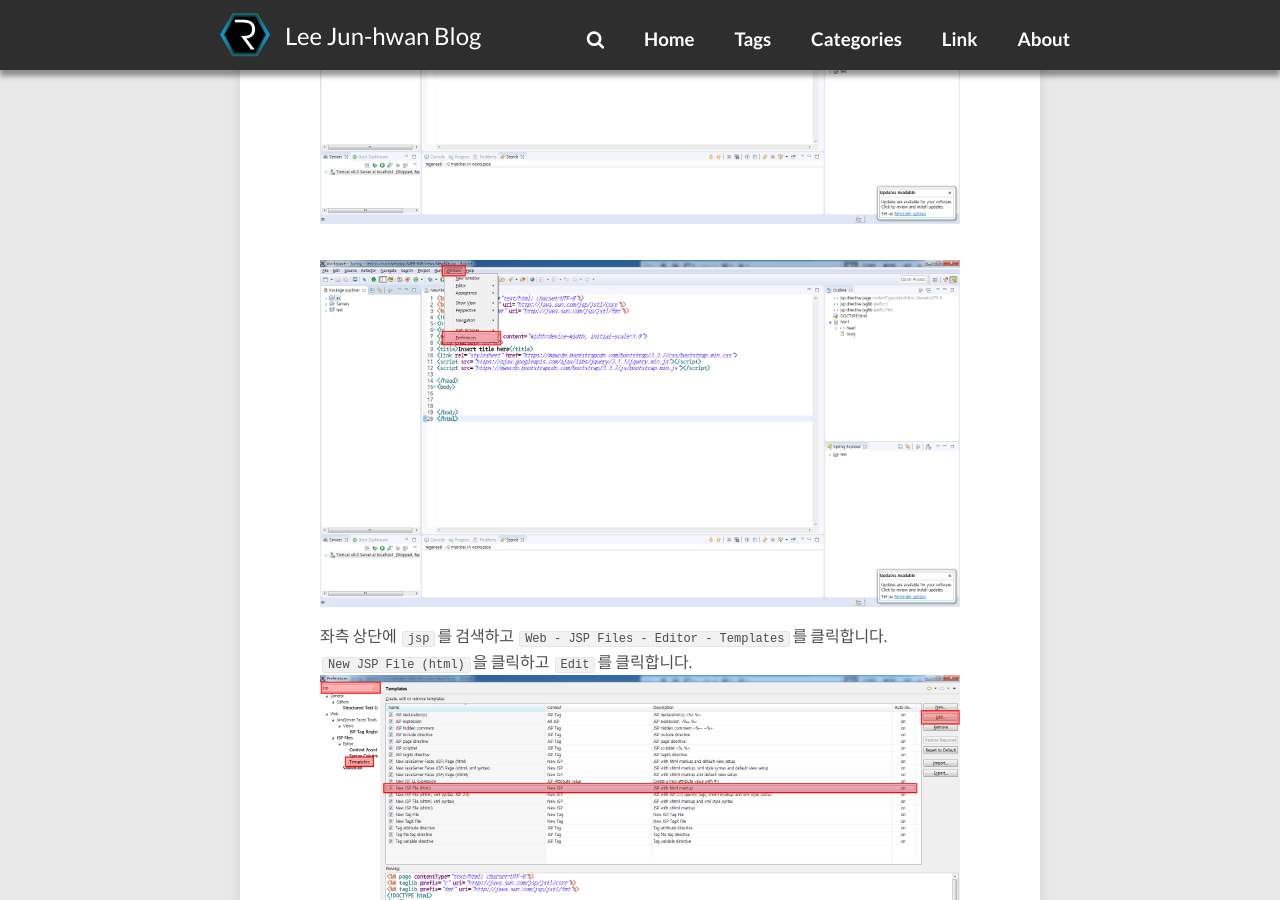
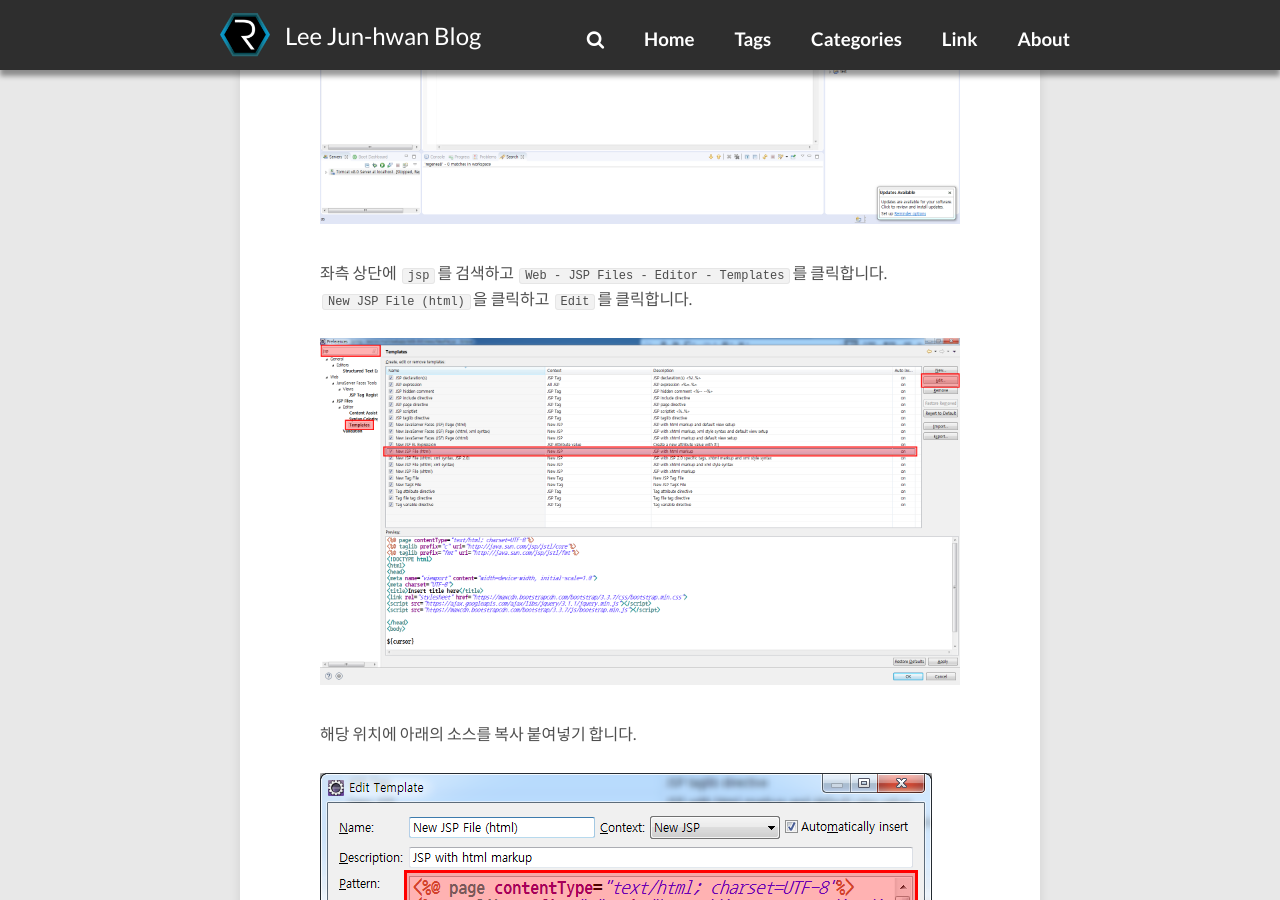
Before and after one commit to krpsh/regenea8.github.io, a Jekyll site: the page built from _posts/2017-04-04-jsp-template.md, in a window 1280 px wide and 900 px high, scrolled down 949 px. Built offline with Jekyll 4.4.1, drawn with Linux system fonts in a browser that asks for light colours; nearby versions of some CDN libraries; comment, search, counter and statistics services are not loaded.

Commit message:
Initialize blog

```diff
--- a/_posts/2017-04-04-jsp-template.md
+++ b/_posts/2017-04-04-jsp-template.md
@@ -20,24 +20,16 @@
 	<a href="https://regenea8.github.io/resources/images/jsp-template/1.png"><img src="https://regenea8.github.io/resources/images/jsp-template/1.png" alt=""></a>
 </figure>
 
-
-
-
-
-
-
-
-
-![preview](https://regenea8.github.io/resources/images/jsp-template/1.png)
-
-
 좌측 상단에 `jsp`를 검색하고 `Web - JSP Files - Editor - Templates`를 클릭합니다.
 `New JSP File (html)`을 클릭하고 `Edit`를 클릭합니다.
-![preview](https://regenea8.github.io/resources/images/jsp-template/2.png)
-
+<figure>
+	<a href="https://regenea8.github.io/resources/images/jsp-template/2.png"><img src="https://regenea8.github.io/resources/images/jsp-template/2.png" alt=""></a>
+</figure>
 
 해당 위치에 아래의 소스를 복사 붙여넣기 합니다.
-![preview](https://regenea8.github.io/resources/images/jsp-template/3.png)
+<figure>
+	<a href="https://regenea8.github.io/resources/images/jsp-template/3.png"><img src="https://regenea8.github.io/resources/images/jsp-template/3.png" alt=""></a>
+</figure>
 
 
 ### JSP Template
@@ -66,8 +58,12 @@
 
 
 `OK`를 클릭하고 빠져나옵니다.
-![preview](https://regenea8.github.io/resources/images/jsp-template/4.png)
+<figure>
+	<a href="https://regenea8.github.io/resources/images/jsp-template/4.png"><img src="https://regenea8.github.io/resources/images/jsp-template/4.png" alt=""></a>
+</figure>
 
 
 JSP 파일을 새로 생성하면 저장한 Template로 생성되는 것을 확인할 수 있습니다.
-![preview](https://regenea8.github.io/resources/images/jsp-template/5.png)
+<figure>
+	<a href="https://regenea8.github.io/resources/images/jsp-template/5.png"><img src="https://regenea8.github.io/resources/images/jsp-template/5.png" alt=""></a>
+</figure>
```
